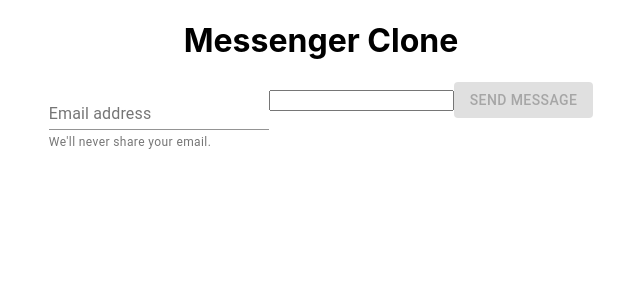
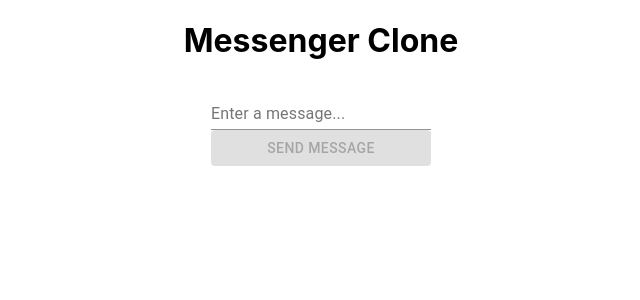
Before and after one commit to iRahulP/eMessenger__React, a React (Create React App) app: page / in a window 1280 px wide. Shown: the top 300 px of the page, without its empty margins (319-959 px from the left). Built offline with nearby package versions, Linux system fonts and the light colour scheme.

Commit message:
added style

```diff
--- a/src/App.js
+++ b/src/App.js
@@ -1,6 +1,6 @@
 import { useState } from 'react';
 import './App.css';
-import { Button, FormControl, Input, InputLabel, FormHelperText } from '@material-ui/core';
+import { Button, FormControl, Input, InputLabel } from '@material-ui/core';
 
 function App() {
   //declaring state with input initialized to empty string
@@ -22,12 +22,10 @@ function App() {
 
       <form>
         <FormControl>
-          <InputLabel htmlFor="my-input">Email address</InputLabel>
-          <Input />
-          <FormHelperText>We'll never share your email.</FormHelperText>
+          <InputLabel>Enter a message...</InputLabel>
+          <Input value={input} onChange={(e) => setInput(e.target.value)} />
+          <Button disabled={!input} variant="contained" color="primary" type='submit' onClick={sendMessage}>Send Message</Button>
         </FormControl>
-        <input value={input} onChange={(e) => setInput(e.target.value)} />
-        <Button disabled={!input} variant="contained" color="primary" type='submit' onClick={sendMessage}>Send Message</Button>
       </form>
 
       {
```
